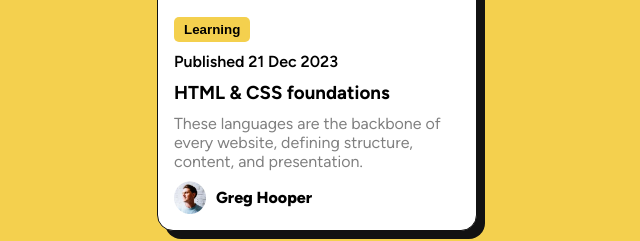
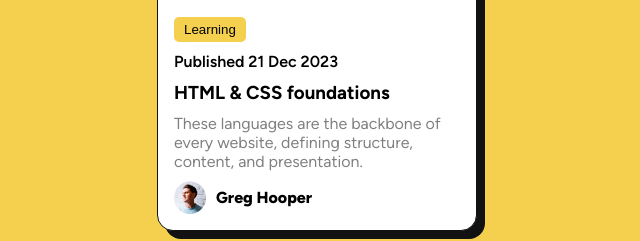
Before and after one commit to Alfrazgit/blog-preview-card, a plain HTML site: page index.html in a window 1280 px wide. Shown: the part 380-621 px from the top of the page, 323-963 px from the left. Drawn offline with Linux system fonts and the light colour scheme; a web font is replaced by a local one.

Commit message:
remove redundant line

```diff
--- a/css/style.css
+++ b/css/style.css
@@ -66,7 +66,6 @@ main {
     padding: 5px 10px;
     width: fit-content;
     border-radius: 5px;
-    font-weight: 800;
     font-family: 'Figtree-bold', sans-serif;
 }
 
```
